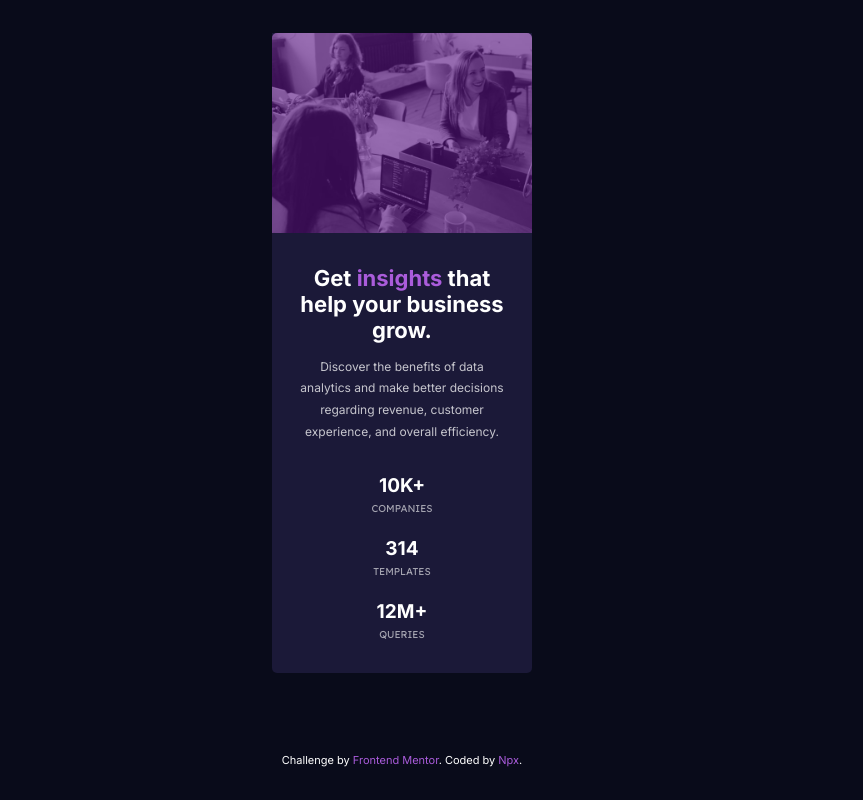
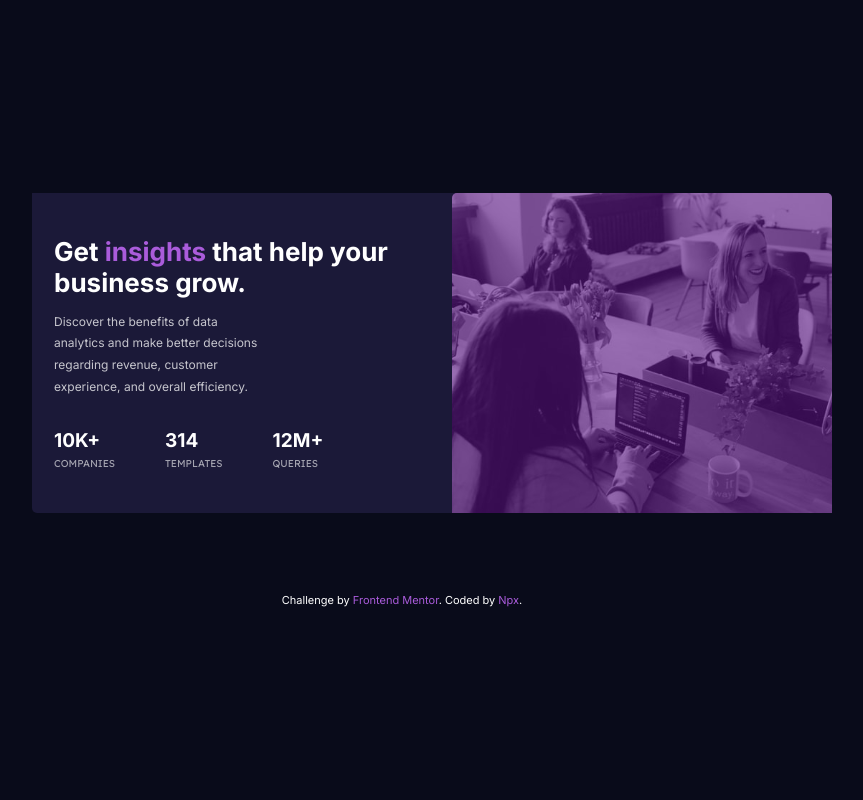
Before and after one commit to joaonpx/stats-preview-card-component, a plain HTML site: page index.html in a window 1280 px wide. Shown: the whole page, without its empty margins (238-1101 px from the left). Drawn offline with Linux system fonts and the light colour scheme.

Commit message:
:iphone: Work on responsive design

```diff
--- a/style.css
+++ b/style.css
@@ -132,3 +132,49 @@ body {
 
   text-decoration: none;
 }
+
+/* ======================== responsive ==================================== */
+
+@media (min-width: 1024px) {
+  .card-container {
+    display: grid;
+    grid-template-areas: 'content image';
+    grid-template-columns: 42rem 32rem;
+
+    width: auto;
+    height: 32rem;
+  }
+
+  .overlay {
+    grid-area: image;
+
+    width: 38rem;
+    height: 32rem;
+  }
+
+  .image {
+    grid-area: image;
+
+    background-image: url('./images/image-header-desktop.jpg');
+
+    width: 38rem;
+    height: 32rem;
+  }
+
+  .card-content {
+    grid-area: content;
+
+    text-align: start;
+
+    align-items: flex-start;
+  }
+
+  .card-content header h1 {
+    font-size: 2.6rem;
+  }
+
+  .card-content footer .stats {
+    display: flex;
+    gap: 5rem;
+  }
+}
```
